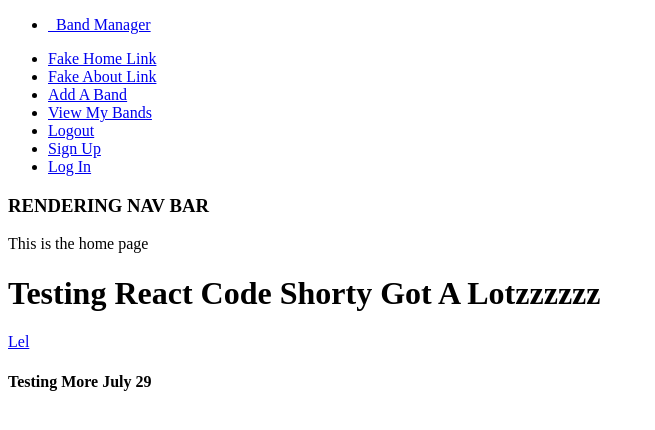
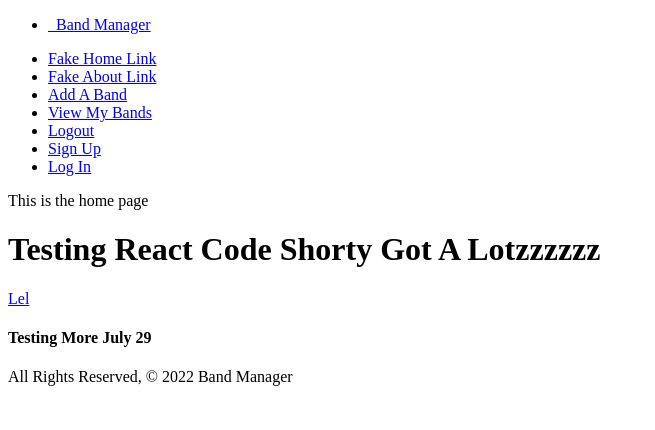
Before and after one commit to kennybaquol/band-manager, a React app in the folder frontend/: page / in a window 1280 px wide. Shown: the top 430 px of the page, without its empty margins (0-655 px from the left). Built offline with nearby package versions, Linux system fonts and the light colour scheme; the HTML template or start-up script is replaced by a standard one.

Commit message:
Test different styling choices and fix footer

```diff
--- a/frontend/src/components/App.js
+++ b/frontend/src/components/App.js
@@ -5,7 +5,7 @@ import NavBar from "./NavBar"
 import {
     BrowserRouter as Router,
     Switch,
-    // Route,
+    Route,
     // Link,
     // Redirect,
 } from "react-router-dom";
@@ -15,17 +15,16 @@ export default function App() {
         <div>
             <Router>
                 <Switch>
-                    {/* <Route exact path="/"> */}
-                        <NavBar />
-                    {/* </Route> */}
-                    {/* <Route path="/join" component={RoomJoinPage} />
-                    <Route path="/create" component={CreateRoomPage} /> */}
+                    <Home />
                 </Switch>
             </Router>
-            <Home />
             <h1>Testing React Code Shorty Got A Lotzzzzzz</h1>
             <a href="home/">Lel</a>
             <h4>Testing More July 29</h4>
+
+            <footer class="page-footer">
+                <div>All Rights Reserved, &copy; 2022 Band Manager &nbsp;</div>
+            </footer>
         </div>
     )
 }
--- a/frontend/src/components/Home.js
+++ b/frontend/src/components/Home.js
@@ -1,8 +1,11 @@
 import React from "react";
+import NavBar from "./NavBar";
+
 
 export default function Home() {
   return (
     <div>
+      <NavBar />
       <p>This is the home page</p>
     </div>
   )
--- a/frontend/src/components/NavBar.js
+++ b/frontend/src/components/NavBar.js
@@ -22,7 +22,6 @@ export default function NavBar() {
                         {/* {% endif %} */}
                     </ul>
                 </div>
-                <h3>RENDERING NAV BAR</h3>
             </nav>
         </header>
     )
```
Also changed, not shown: frontend/src/components/BandsDetail.js (added, +13 -0 lines), frontend/static/frontend/main.js.
